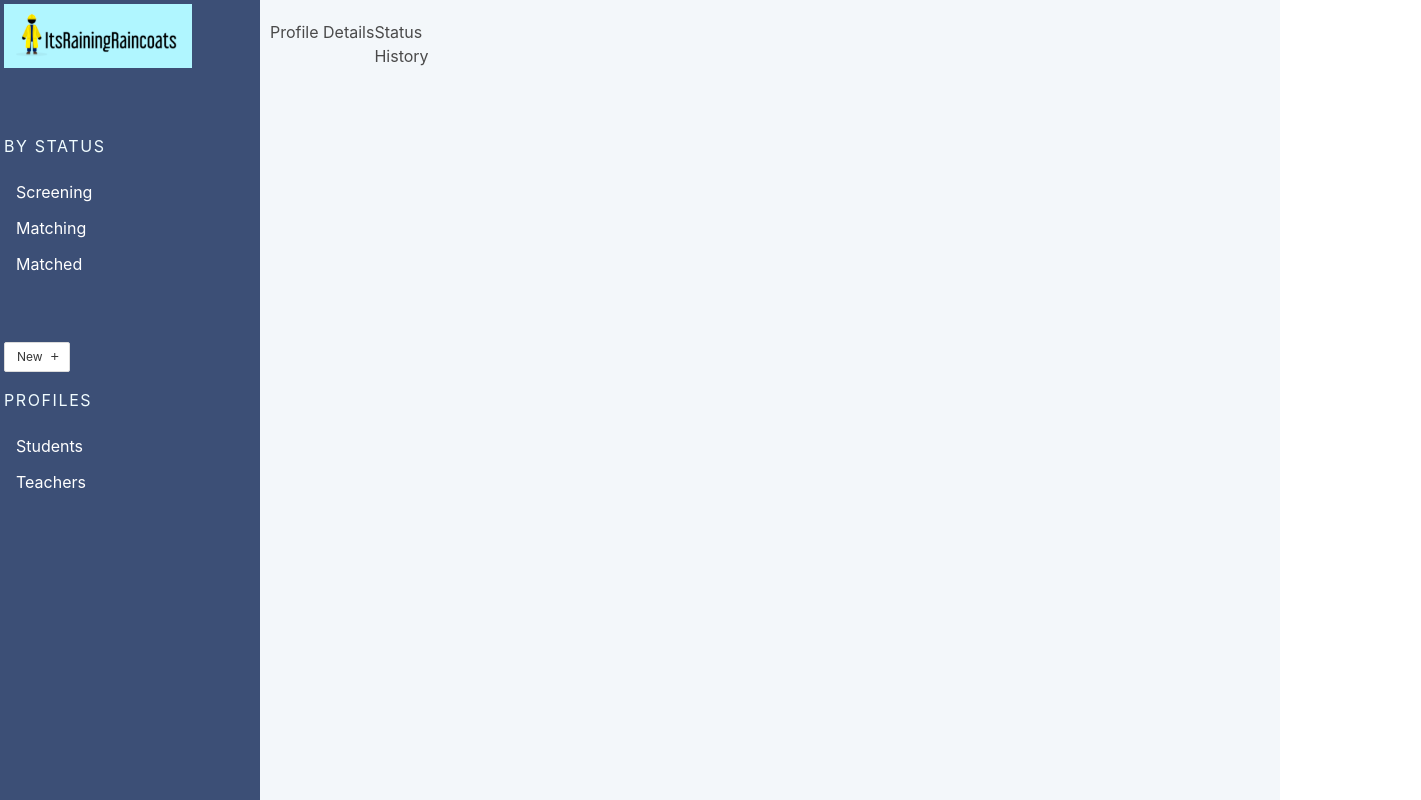
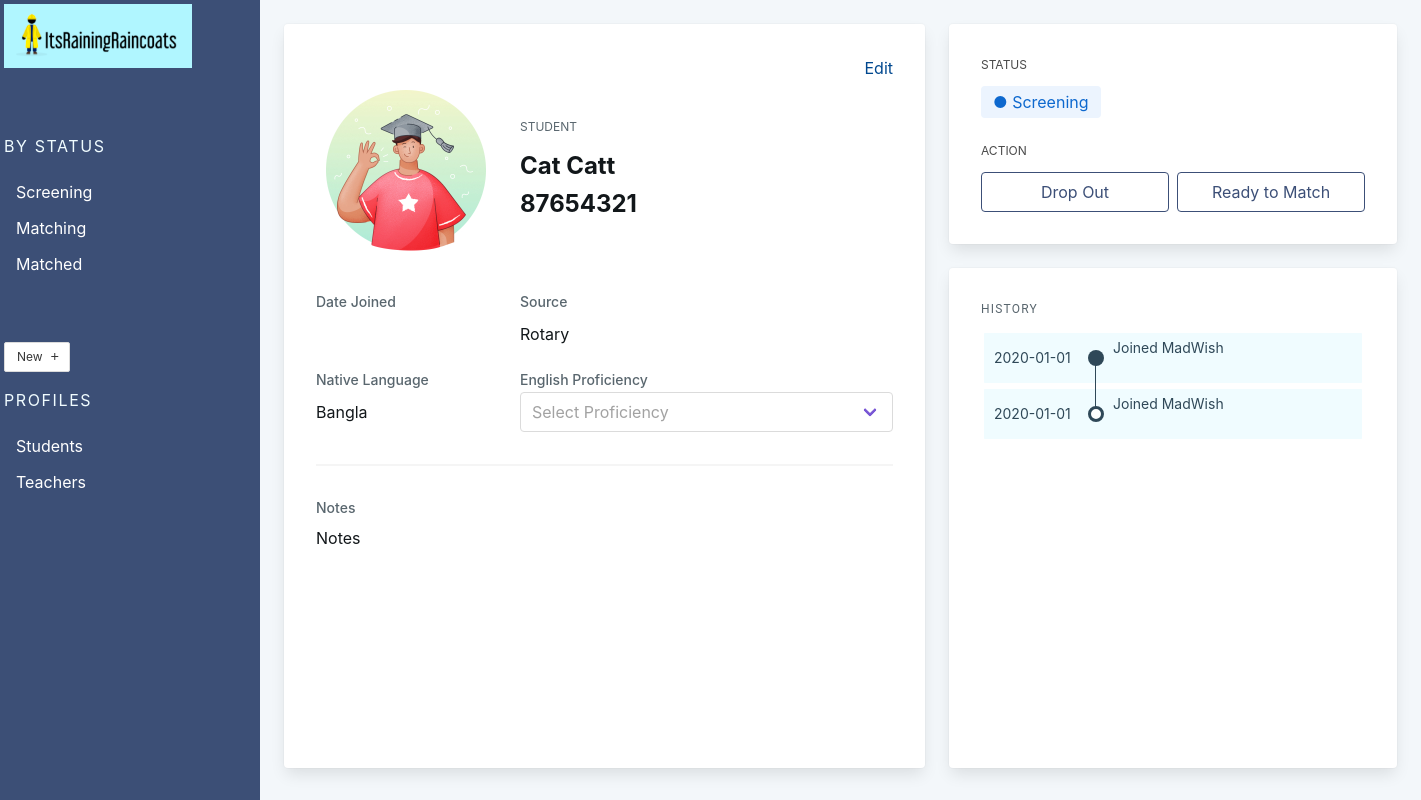
Before and after one commit to TechLadies/irrc-madwish, a Vue app in the folder frontend/: page /student/1 in a window 1280 px wide. Shown: the whole page, 1421 px wide, since content can reach past the window. Built offline with nearby package versions, Linux system fonts and the light colour scheme.

Commit message:
Feature/student profile layout (#16)
* included student history and profile details onto student page

* added all cards to the student profile page with dummy props.

```diff
--- a/frontend/src/components/Page.vue
+++ b/frontend/src/components/Page.vue
@@ -29,7 +29,7 @@ export default {
 };
 </script>
 
-<style lang="scss">
+<style lang="scss" scoped>
 .page {
   width: 100%;
 
--- a/frontend/src/components/StudentHistory/StudentHistory.vue
+++ b/frontend/src/components/StudentHistory/StudentHistory.vue
@@ -1,36 +1,31 @@
-
 <template>
   <div class="card">
-        <header> HISTORY </header>
+    <header>HISTORY</header>
     <Timeline :items="items"></Timeline>
   </div>
 </template>
 
 <script>
-import Timeline from "./Timeline.vue"
+import Timeline from "./Timeline.vue";
 export default {
-    name: 'StudentHistory',
+  name: "StudentHistory",
   components: {
-        Timeline
+    Timeline,
   },
   props: {
     items: {
       type: Array,
-            default: () => []
+      default: () => [],
       /*
        * item: { date: Date, description: String, status: Number }
        */
-        }
     },
-}
-
+  },
+};
 </script>
 
 <style>
 .card {
-    position:absolute;
-    width: 448px;
-    height: 600px;
   padding: 32px;
 }
 header {
@@ -46,8 +41,7 @@ header {
   letter-spacing: 1.2px;
   text-transform: uppercase;
 
-
   /* Dark Grey */
-    color: #59666E;
+  color: #59666e;
 }
 </style>
--- a/frontend/src/components/StudentProfileCard.vue
+++ b/frontend/src/components/StudentProfileCard.vue
@@ -1,6 +1,5 @@
 <template>
   <div class="card">
-    <div class="card-content">
     <div class="edit-container">Edit</div>
     <div class="student-grid">
       <img src="../assets/images/student.png" />
@@ -52,7 +51,6 @@
       {{ studentInfo.notes }}
     </div>
   </div>
-  </div>
 </template>
 
 <script>
@@ -79,6 +77,9 @@ export default {
 </script>
 
 <style lang="scss" scoped>
+.card {
+  width: 100%;
+}
 .edit-container {
   text-align: right;
   color: #00488f;
--- a/frontend/src/components/statusCards/StatusCardDroppedOut.vue
+++ b/frontend/src/components/statusCards/StatusCardDroppedOut.vue
@@ -1,12 +1,11 @@
 <template>
   <div class="status-container">
     <div class="card">
-      <div class="card-content">
       <div class="card-status-details">
         <div class="content">
           <div class="content-title">STATUS</div>
           <b-taglist>
-              <b-tag type="is-danger is-light" size="is-large"
+            <b-tag type="is-danger is-light" size="is-medium"
               >&#9679; Dropped Out</b-tag
             >
           </b-taglist>
@@ -20,7 +19,6 @@
         <div class="content-title">ACTION</div>
         <div class="buttons">
           <Button label="Reactivate for Matching" />
-          </div>
         </div>
       </div>
     </div>
@@ -44,15 +42,8 @@ export default {
 </script>
 
 <style scoped>
-.status-container {
-  width: 448px;
-  height: 228px;
-}
 .status-container .card {
   border-radius: 4px;
-}
-.card-content {
-  padding: 32px;
 }
 .card-status-details {
   display: flex;
--- a/frontend/src/components/statusCards/StatusCardMatched.vue
+++ b/frontend/src/components/statusCards/StatusCardMatched.vue
@@ -1,12 +1,11 @@
 <template>
   <div class="status-container">
     <div class="card">
-      <div class="card-content">
       <div class="card-status-details">
         <div class="content">
           <div class="content-title">STATUS</div>
           <b-taglist>
-              <b-tag type="is-success is-light" size="is-large"
+            <b-tag type="is-success is-light" size="is-medium"
               >&#9679; Matched</b-tag
             >
           </b-taglist>
@@ -22,7 +21,6 @@
         <div class="buttons">
           <Button label="Drop Out" />
           <Button label="View Match" solid />
-          </div>
         </div>
       </div>
     </div>
@@ -46,15 +44,8 @@ export default {
 </script>
 
 <style scoped>
-.status-container {
-  width: 448px;
-  height: 228px;
-}
 .status-container .card {
   border-radius: 4px;
-}
-.card-content {
-  padding: 32px;
 }
 .card-status-details {
   display: flex;
--- a/frontend/src/components/statusCards/StatusCardScreening.vue
+++ b/frontend/src/components/statusCards/StatusCardScreening.vue
@@ -1,11 +1,10 @@
 <template>
   <div class="status-container">
     <div class="card">
-      <div class="card-content">
       <div class="content">
         <div class="content-title">STATUS</div>
         <b-taglist>
-            <b-tag type="is-info is-light" size="is-large"
+          <b-tag type="is-info is-light" size="is-medium"
             >&#9679; Screening</b-tag
           >
         </b-taglist>
@@ -15,7 +14,6 @@
         <div class="buttons">
           <Button label="Drop Out" />
           <Button label="Ready to Match" />
-          </div>
         </div>
       </div>
     </div>
@@ -33,15 +31,8 @@ export default {
 </script>
 
 <style scoped>
-.status-container {
-  width: 448px;
-  height: 228px;
-}
 .status-container .card {
   border-radius: 4px;
-}
-.card-content {
-  padding: 32px;
 }
 .content {
   font-size: 12px;
--- a/frontend/src/components/statusCards/StatusCardUnmatched.vue
+++ b/frontend/src/components/statusCards/StatusCardUnmatched.vue
@@ -1,11 +1,10 @@
 <template>
   <div class="status-container">
     <div class="card">
-      <div class="card-content">
       <div class="content">
         <div class="content-title">STATUS</div>
         <b-taglist>
-            <b-tag type="is-warning is-light" size="is-large"
+          <b-tag type="is-warning is-light" size="is-medium"
             >&#9679; Unmatched</b-tag
           >
         </b-taglist>
@@ -15,7 +14,6 @@
         <div class="buttons">
           <Button label="Drop Out" />
           <Button label="Select Match" solid />
-          </div>
         </div>
       </div>
     </div>
@@ -33,15 +31,8 @@ export default {
 </script>
 
 <style scoped>
-.status-container {
-  width: 448px;
-  height: 228px;
-}
 .status-container .card {
   border-radius: 4px;
-}
-.card-content {
-  padding: 32px;
 }
 .content {
   font-size: 12px;
--- a/frontend/src/pages/StudentProfile.vue
+++ b/frontend/src/pages/StudentProfile.vue
@@ -1,10 +1,34 @@
 <template>
   <Page blueBg>
     <div class="student-profile-container">
-      <section>Profile Details</section>
-      <div>
-        <section>Status</section>
-        <section>History</section>
+      <div class="student-profile-left">
+        <StudentProfileCard
+          v-bind:studentInfo="{
+            studentName: studentData.FirstName + ' ' + studentData.LastName,
+            studentContact: studentData.PhoneNumber,
+            source: studentData.Source,
+            nativeLanguage: studentData.nativeLanguage.NativeLanguage,
+            notes: studentData.Notes,
+            status: studentData.status.Description,
+            proficiencyLevel: studentData.EnglishProficiency,
+          }"
+        />
+      </div>
+      <div class="student-profile-right">
+        <section class="student-status-section">
+          <StatusCardScreening v-if="studentData.status.StatusID === 1" />
+          <StatusCardUnmatched v-if="studentData.status.StatusID === 2" />
+          <StatusCardMatched v-if="studentData.status.StatusID === 3" />
+          <StatusCardDroppedOut v-if="studentData.status.StatusID === 4" />
+        </section>
+        <section class="student-history-section">
+          <StudentHistory
+            v-bind:items="[
+              { date: '2020-01-01', description: 'Joined MadWish', status: 1 },
+              { date: '2020-01-01', description: 'Joined MadWish', status: 3 },
+            ]"
+          />
+        </section>
       </div>
     </div>
   </Page>
@@ -12,17 +36,73 @@
 
 <script>
 import Page from "../components/Page.vue";
+import StudentProfileCard from "../components/StudentProfileCard.vue";
+import StudentHistory from "../components/StudentHistory/StudentHistory.vue";
+import StatusCardMatched from "../components/statusCards/StatusCardMatched.vue";
+import StatusCardDroppedOut from "../components/statusCards/StatusCardDroppedOut.vue";
+import StatusCardScreening from "../components/statusCards/StatusCardScreening.vue";
+import StatusCardUnmatched from "../components/statusCards/StatusCardUnmatched.vue";
 
 export default {
   name: "StudentProfile",
   components: {
     Page,
+    StudentProfileCard,
+    StudentHistory,
+    StatusCardMatched,
+    StatusCardDroppedOut,
+    StatusCardScreening,
+    StatusCardUnmatched,
+  },
+  data: function() {
+    return {
+      // Dummy data. Should be empty data once API is integrated
+      studentData: {
+        StudentID: 1,
+        PhoneNumber: "87654321",
+        FirstName: "Cat",
+        LastName: "Catt",
+        Source: "Rotary",
+        nativeLanguage: {
+          NativeLanguageID: 1,
+          NativeLanguage: "Bangla",
+        },
+        EnglishProficiency: "Intermediate",
+        Notes: "Notes",
+        status: {
+          StatusID: 1,
+          Description: "Screening",
+        },
+      },
+    };
   },
 };
 </script>
 
-<style lang="scss">
+<style lang="scss" scoped>
 .student-profile-container {
   display: flex;
+  padding-top: 4px;
+  padding-bottom: 4px;
+  padding-left: 14px;
+  min-height: calc(100vh - 48px);
+}
+.student-profile-left {
+  display: flex;
+  flex: 1;
+}
+.student-profile-right {
+  display: flex;
+  flex-direction: column;
+  padding-right: 14px;
+}
+.student-status-section {
+  padding-left: 24px;
+}
+.student-history-section {
+  padding-top: 24px;
+  padding-left: 24px;
+  display: flex;
+  flex: 1;
 }
 </style>
```
Lines whose indentation alone changed are shown as unchanged.
